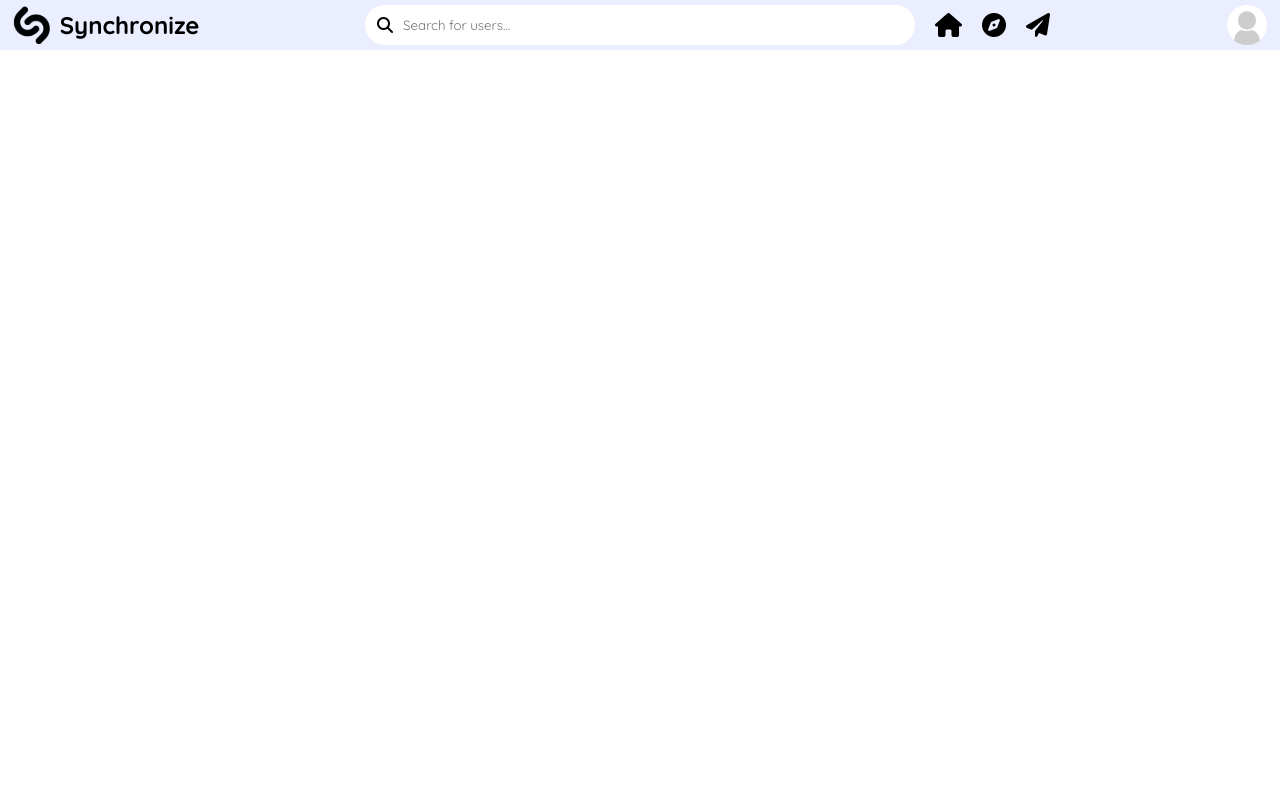
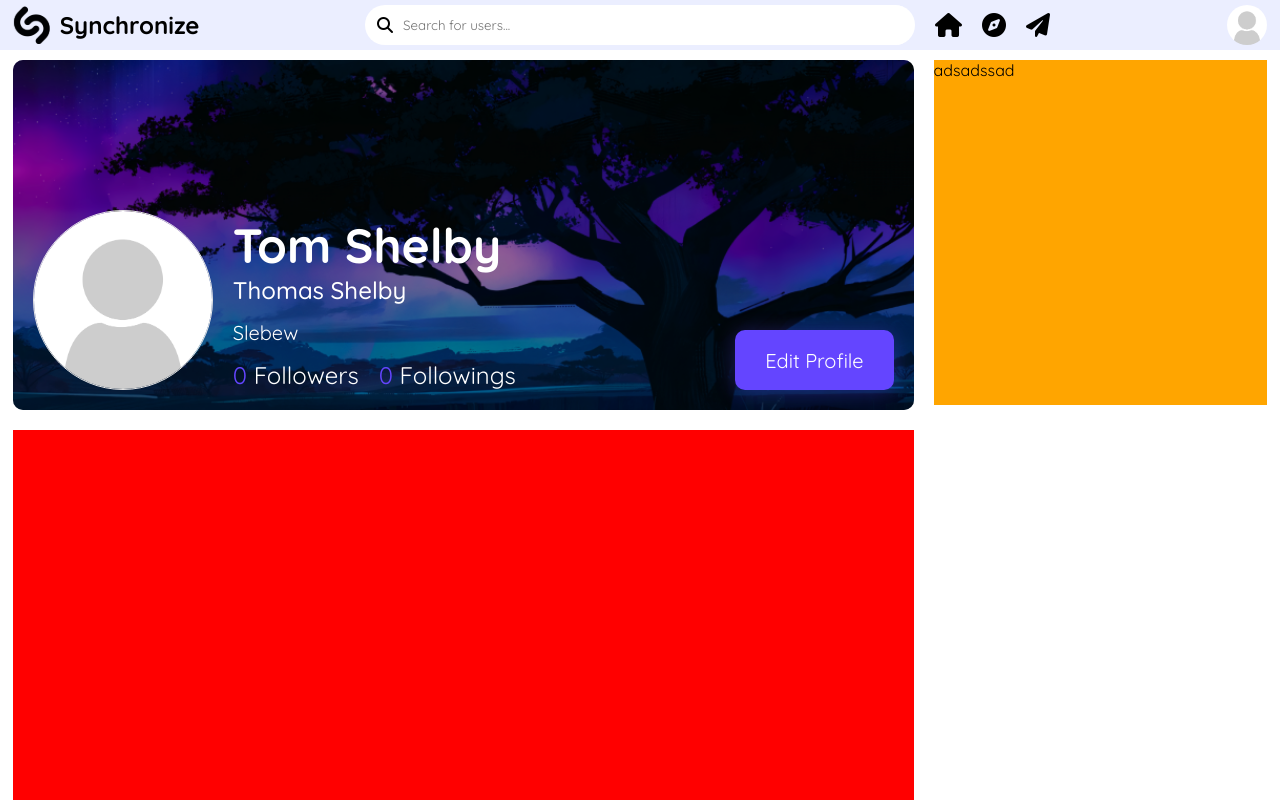
Before and after one commit to AlvaJufinto/mern-social-media, a React (Create React App) app: page /profile/1 in a window 1280 px wide. Built offline with nearby package versions, Linux system fonts and the light colour scheme.

Commit message:
ADD: banner component on profile page

```diff
--- a/src/pages/Profile.jsx
+++ b/src/pages/Profile.jsx
@@ -1,4 +1,4 @@
-import { useContext } from "react";
+import { useState, useContext } from "react";
 import {
   Link
 } from "react-router-dom";
@@ -6,17 +6,49 @@ import {
 import Navbar from "../components/Navbar";
 import AddPost from "../components/AddPost";
 import Post from "../components/Post";
+
 import noAvatar from "./../assets/img/noAvatar.png";
+import noBanner from "./../assets/img/noBanner.jpg"
 
 import './../styles/pages-css/profile.css';
 
 const Profile = () => {
+  const [isSelf, setIsSelf] = useState(true);
 
   return (
     <>
       <Navbar />
       <div className="ProfileContainer section-global">
+        <div className="Profile__left-side">
+          <div className="Profile__banner-container" style={{
+                backgroundImage: `url(${noBanner})`
+              }}>
+            <div className="Profile__banner-container__Content">
+              <img src={noAvatar} alt="profile img" className="Profile__Content__img" />
+              <div className="Profile__Content__bio">
+                <h1 className="Profile__bio__Username">Tom Shelby</h1>
+                <h2 className="Profile__bio__Fullname">Thomas Shelby</h2>
+                <p className="Profile__bio__Description">Slebew</p>
+                <div className="Profile__bio__Connections">
+                  <div className="Profile__Connection"><span>0</span> Followers</div>
+                  <div className="Profile__Connection"><span>0</span> Followings</div>
+                </div>
+              </div>
+              {
+                isSelf ?
+                  <button className="Profile__bio__Button button-global">Edit Profile</button>
+                :
+                  <button className="Profile__bio__Button button-global">Follow</button>
+              }
+            </div>
+          </div>
+          <div className="Profile__bottom-container">
 
+          </div>
+        </div>
+        <div className="Profile__right-side">
+          adsadssad
+        </div>
       </div>
     </>
   );
--- a/src/styles/pages-css/profile.css
+++ b/src/styles/pages-css/profile.css
@@ -0,0 +1,77 @@
+.ProfileContainer {
+    margin: auto;
+    display: flex;
+    justify-content: space-between;
+    gap: 20px;
+}
+.Profile__left-side {
+    height: 345px;
+    flex: 2.7;
+}
+.Profile__right-side {
+    flex: 1;
+    background-color: orange;
+    min-width: 180px;
+}
+
+.Profile__banner-container {
+    height: 350px;
+    background-repeat: no-repeat;
+    background-position: center;
+    background-size: cover;
+    overflow: hidden;
+    border-radius: 10px;
+}
+.Profile__banner-container__Content {
+    background-color: rgba(0, 0,0, 0.4);
+    height: 100%;
+    width: 100%;
+    display: flex;
+    align-items: flex-end;
+    gap: 20px;
+    padding: 20px;
+    color: var(--white);
+}
+.Profile__Content__img {
+    height: 180px;
+    width: 180px;
+    border: 1px solid var(--grey);
+    border-radius: 50%;
+    object-fit: cover;
+}
+.Profile__bio__Button {
+    margin-left: auto;
+    font-size: 1.25rem;
+    padding: 0 30px;
+    height: 60px;
+}
+.Profile__bio__Username {
+    font-size: 3rem;
+}
+.Profile__bio__Fullname {
+    font-weight: 500;
+}
+.Profile__bio__Description {
+    margin: 15px 0;
+    font-size: 1.25rem;
+}
+.Profile__bio__Connections {
+    display: flex;
+    gap: 20px;
+    font-size: 1.5rem;
+}
+.Profile__bio__Connections span {
+    color: var(--violet);
+}
+
+.Profile__bottom-container {
+    background-color: red;
+    height: 400px;
+    margin: 20px 0  ;
+}
+
+@media (max-width: 1023px) {
+    .Profile__right-side {
+        display: none;
+    }
+}
```
